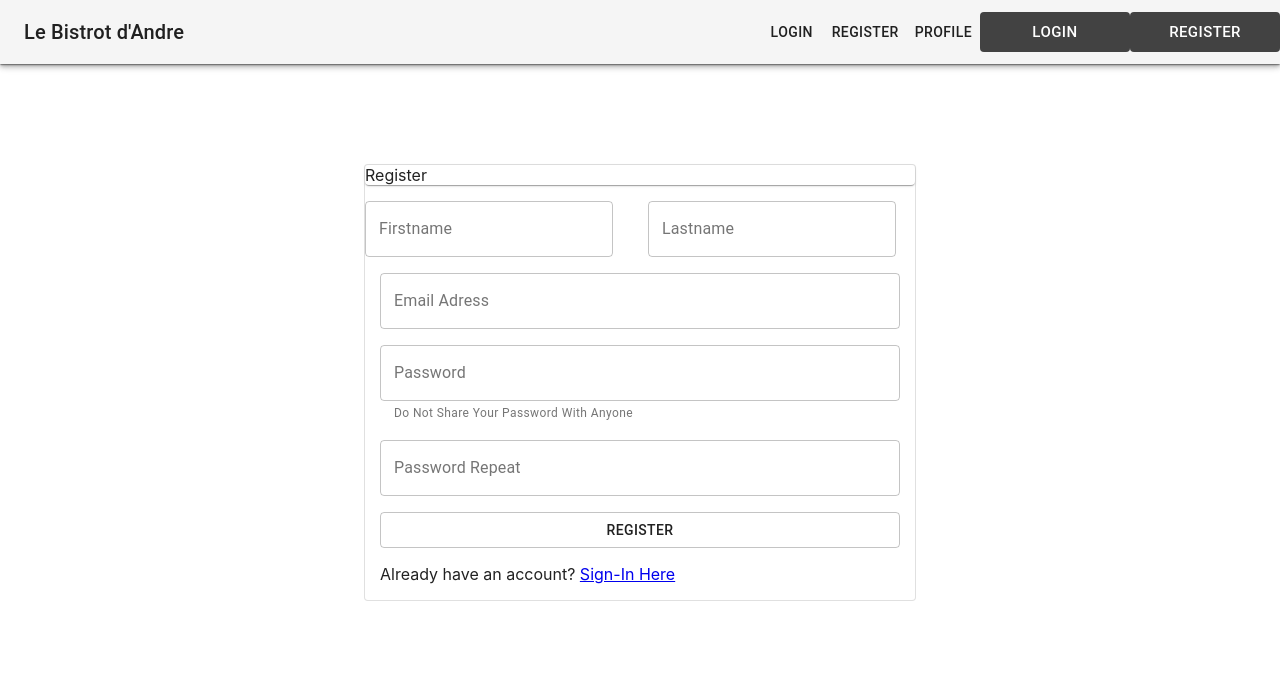
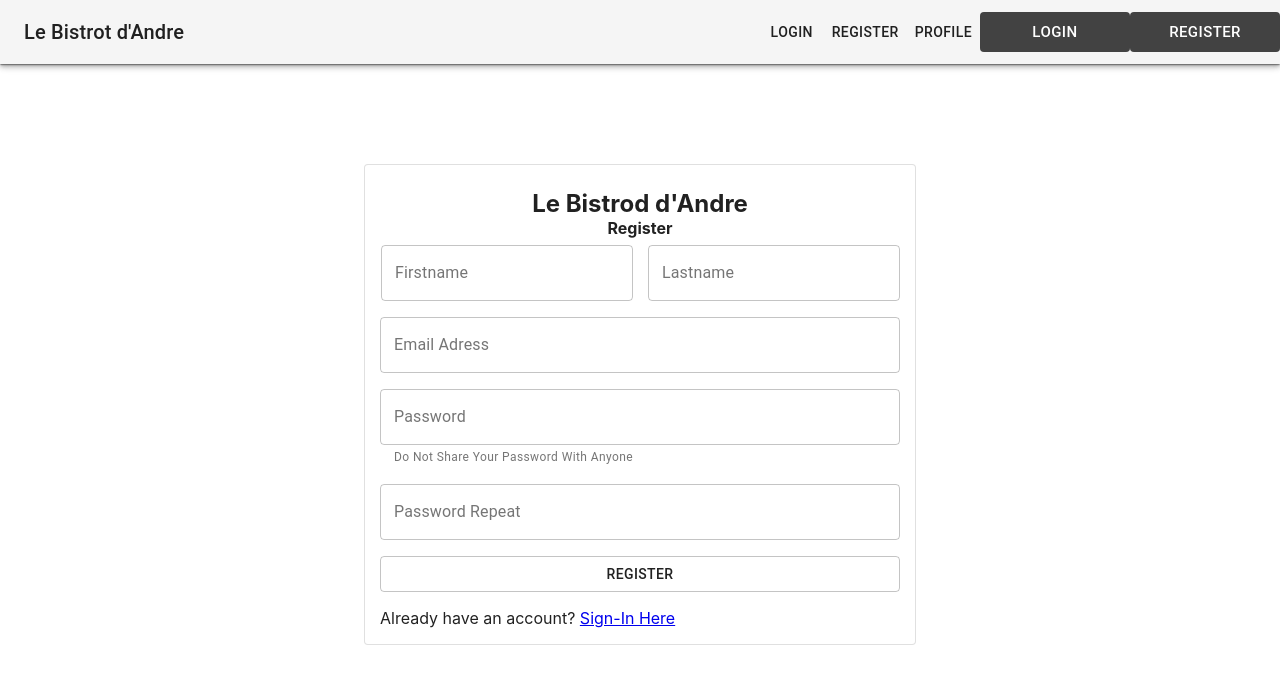
Before and after one commit to atab7/SES_1B_Group2, a React (Create React App) app in the folder eRestaurant/frontend/: page /register in a window 1280 px wide. Shown: the top 684 px of the page. Built offline with nearby package versions, Linux system fonts and the light colour scheme; no server answers.

Commit message:
Added Password hide, & registration password, email and password match errors messages

```diff
--- a/eRestaurant/frontend/src/components/register.js
+++ b/eRestaurant/frontend/src/components/register.js
@@ -6,27 +6,16 @@ import Grid from '@material-ui/core/Grid';
 import Container from '@material-ui/core/Container';
 import TextField from '@material-ui/core/TextField';
 import Button from '@material-ui/core/Button';
-
+import Snackbar from '@material-ui/core/Snackbar';
 import axios from 'axios';
-
-
+import Alert from '@material-ui/lab/Alert';
 import Background from './images/defaultBackground.jpg';
 import {Link } from "react-router-dom";
 
 import {axios_config} from '../config.js';
 
-/*
-const useStyles = makeStyles((theme) => ({
-    root: {
-      flexGrow: 1,
-    },
-    paper: {
-      padding: theme.spacing(2),
-      textAlign: 'center',
-      color: theme.palette.text.secondary,
-    },
-  }));
-*/
+
+
   var backgroundImg = {
     width: "100%",
     height: "900px",
@@ -75,6 +64,7 @@ const check_password = (password) => {
   return true;
 }
 
+
 axios.interceptors.request.use(req => {
   console.log(`${req.method} ${req.url}`);
   // Important: request interceptors **must** return the request.
@@ -92,7 +82,10 @@ export default class Register extends React.Component {
       password:'',
       repeat_password:'',
       firstname:'',
-      lastname:''
+      lastname:'',
+      alertPass:false,
+      alertEmail:false,
+      alertMatch:false,
     }
 
     this.handleClick = this.handleClick.bind(this);
@@ -101,7 +94,16 @@ export default class Register extends React.Component {
     this.setFirstName = this.setFirstName.bind(this);
     this.setLastName = this.setUsername.bind(this);
     this.setRepeatPassword = this.setRepeatPassword.bind(this);
+    this.setAlertPass= this.setAlertPass.bind(this);
+    this.closeAlertPass = this.closeAlertPass.bind(this);
+    this.setAlertEmail= this.setAlertEmail.bind(this);
+    this.closeAlertEmail = this.closeAlertEmail.bind(this);
+    this.setAlertMatch= this.setAlertMatch.bind(this);
+    this.closeAlertMatch = this.closeAlertMatch.bind(this);
+
   }
+
+
 
   setUsername(evt) {
     this.setState({
@@ -130,6 +132,22 @@ export default class Register extends React.Component {
   setLastName(evt){
     this.setState({
       lastname: evt.target.value
+    })
+  }
+
+  setAlertPass(boolean){
+    this.setState({
+      alertPass: boolean
+    })
+  }
+  setAlertEmail(boolean){
+    this.setState({
+      alertEmail: boolean
+    })
+  }
+  setAlertMatch(boolean){
+    this.setState({
+      alertMatch: boolean
     })
   }
 
@@ -179,28 +197,7 @@ export default class Register extends React.Component {
 
   checkPassword(password){
     var passFormat = new RegExp("^((?=.*[a-z])(?=.*[0-9])(?=.*[A-Z])(?=.{8,}))");
-    //var passFormat = /^(?=.\d)(?=.[a-z])(?=.*[A-Z])[0-9a-zA-Z]{8,}$/;
     return passFormat.test(password);
-    /*
-    var isNum = this.checkNumber(password);
-    var isCap = this.checkCapital(password);
-    var isLong = this.checkLength(password);
-    var same = password === this.state.repeat_password;
-
-    if(isNum && isCap && isLong && same){
-      return 0;
-    }else if (!isNum){
-      return 1;
-    }else if(!isCap){
-      return 2;
-    }else if(!isLong){
-      return 3;
-    }else if(!same){
-      return 4;
-    }else if(password === ''){
-      return 5;
-    }
-    */
   }
 
    handleClick (evt) {
@@ -211,31 +208,30 @@ export default class Register extends React.Component {
     if(isValidEmail && isValidPass && isSamePass){
       this.postUser();
     }else if(!isValidEmail){
-      console.log("Invalid Email address. Please try again.")
+      this.setAlertEmail(true);
     }else if(!isValidPass){
-      console.log("Invalid Password. Please make sure your password contains 1 upper case letter, 1 lower case letter, minimum 8 characters and contains at least one number!");
+      this.setAlertPass(true);
     }else if(!isSamePass){
-      console.log("Passwords dont match, please try again!");
+      this.setAlertMatch(true);
     }
+  }
 
-    /*
-    if(isValidPass === 0 && isValidEmail){
-    this.postUser();
-    }else if(isValidPass === 1){
-      console.log('Password does not include a number!');
-    }else if(isValidPass === 2){
-      console.log('Password does not include a capital letter!');
-    }else if(isValidPass === 3){
-      console.log('Password is shorter than 8 characters!');
-    }else if(isValidPass === 4){
-      console.log('Passwords do not match!');
-    }else if(!isValidEmail){
-      console.log('Please enter a valid email address!');
-    }else if(isValidPass === 6){
-      console.log('Please enter a password');
-    }
-    */
+  closeAlertPass(evt){
+    this.setState({
+      alertPass: false
+    })
   }
+  closeAlertEmail(evt){
+    this.setState({
+      alertEmail: false
+    })
+  }
+  closeAlertMatch(evt){
+    this.setState({
+      alertMatch: false
+    })
+  }
+
 
   render(){
     return (
@@ -245,16 +241,24 @@ export default class Register extends React.Component {
             <PaperForm variant="outlined">
                 <form>
             <Grid container spacing={2}>
-                <Grid item xs={12}>
-                <Paper>Register
-                </Paper>
+                <Grid item xs={12} style={{height:80}}>
+                  <b><p style={{textAlign: 'center', height: 5, fontSize:'24px'}}>Le Bistrod d'Andre</p></b>
+                  <b><p  style={{textAlign: 'center'}}>Register</p></b>
+                </Grid>
+                <Grid item xs={12} sm={6} style={{paddingLeft: '24px'}}>
+                    <TextField
+                    id="Firstname"
+                    label="Firstname"
+                    variant="outlined"
+                    style = {{width: 252}}
+                    onChange = {e => this.setFirstName(e)} />
                 </Grid>
                 <Grid item xs={12} sm={6}>
-                    <TextField id="Firstname"  label="Firstname" variant="outlined" onChange = {e => this.setFirstName(e)} />
-                </Grid>
-                <Grid item xs={12} sm={6}>
-
-                    <TextField id="Lastname" label="Lastname" variant="outlined" onChange = {e => this.setLastName(e)}/>
+                    <TextField id="Lastname"
+                    label="Lastname"
+                    variant="outlined"
+                    style = {{width: 252}}
+                    onChange = {e => this.setLastName(e)}/>
                 </Grid>
                 <Grid item xs={12} style={{marginLeft: '15px', marginRight:'15px'}}>
                     <TextField
@@ -271,18 +275,43 @@ export default class Register extends React.Component {
                 label="Password"
                 variant="outlined"
                 onChange = {e => this.setPassword(e)}
+                type="password"
                 fullWidth
                 helperText="Do Not Share Your Password With Anyone"/>
                 </Grid>
                 <Grid item xs={12} style={{marginLeft: '15px', marginRight:'15px'}}>
-                <TextField id="outlined-basic" label="Password Repeat" variant="outlined" onChange = {e => this.setRepeatPassword(e)}fullWidth/>
+                <TextField
+                id="outlined-basic"
+                label="Password Repeat"
+                variant="outlined"
+                type="password"
+                onChange = {e => this.setRepeatPassword(e)}fullWidth/>
                 </Grid>
                 <Grid item xs={12} style={{marginLeft: '15px', marginRight:'15px'}}>
                 <Button variant="outlined" username={this.state.username} password={this.state.password} onClick={this.handleClick} fullWidth>Register</Button>
                 <p>Already have an account? <Link to="/login">Sign-In Here</Link></p>
+                <Snackbar open={this.state.alertPass} autoHideDuration={3000} onClose={this.closeAlertPass}>
+                  <Alert severity="error" onClose={this.closeAlertPass}>
+                  Invalid Password. Please make sure your password contains
+                  <ul>
+                    <li>1 upper case letter</li>
+                    <li>1 lower case letter</li>
+                    <li>1 number</li>
+                    <li>Minimum 8 characters</li>
+                  </ul>
+                  </Alert>
+                </Snackbar>
+                <Snackbar open={this.state.alertEmail} autoHideDuration={3000} onClose={this.closeAlertEmail}>
+                  <Alert severity="error" onClose={this.closeAlertEmail}>
+                    Invalid Email address. Please try again.
+                  </Alert>
+                </Snackbar>
+                <Snackbar open={this.state.alertMatch} autoHideDuration={3000} onClose={this.closeAlertMatch}>
+                  <Alert severity="error" onClose={this.closeAlertMatch}>
+                    Passwords dont match, please try again!
+                  </Alert>
+                </Snackbar>
                 </Grid>
-
-
             </Grid>
             </form>
             </PaperForm>
```
Also changed, not shown: 1 other file (tests, documents, lock files or other folders).
